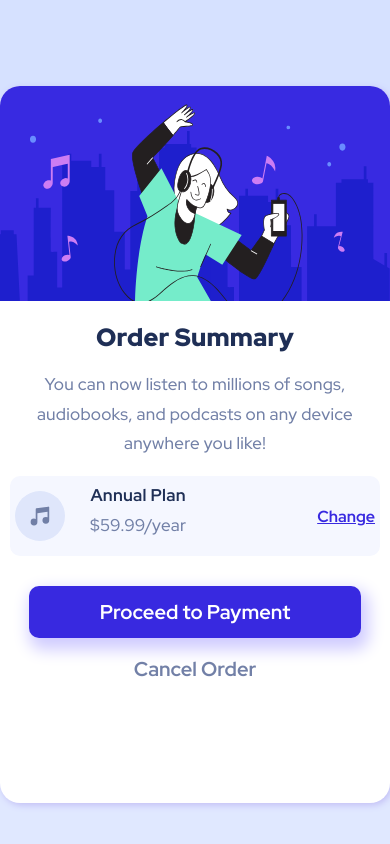
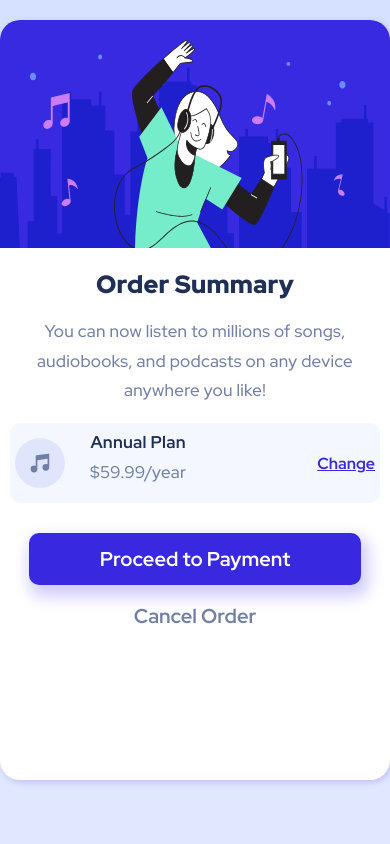
Before and after one commit to ndidiesther/css_capstone, a plain HTML site: page index.html in a window 390 px wide. Drawn offline with Linux system fonts and the light colour scheme.

Commit message:
edited index.css

```diff
--- a/index.css
+++ b/index.css
@@ -177,7 +177,8 @@ div.footer a{
      }
      .bigbox > div {
          width: 100%;
-         height:85vh;
+         height:90vh;
+         margin-top: 20px;
      }
      div.plan {
         margin: 0 10px;
```
